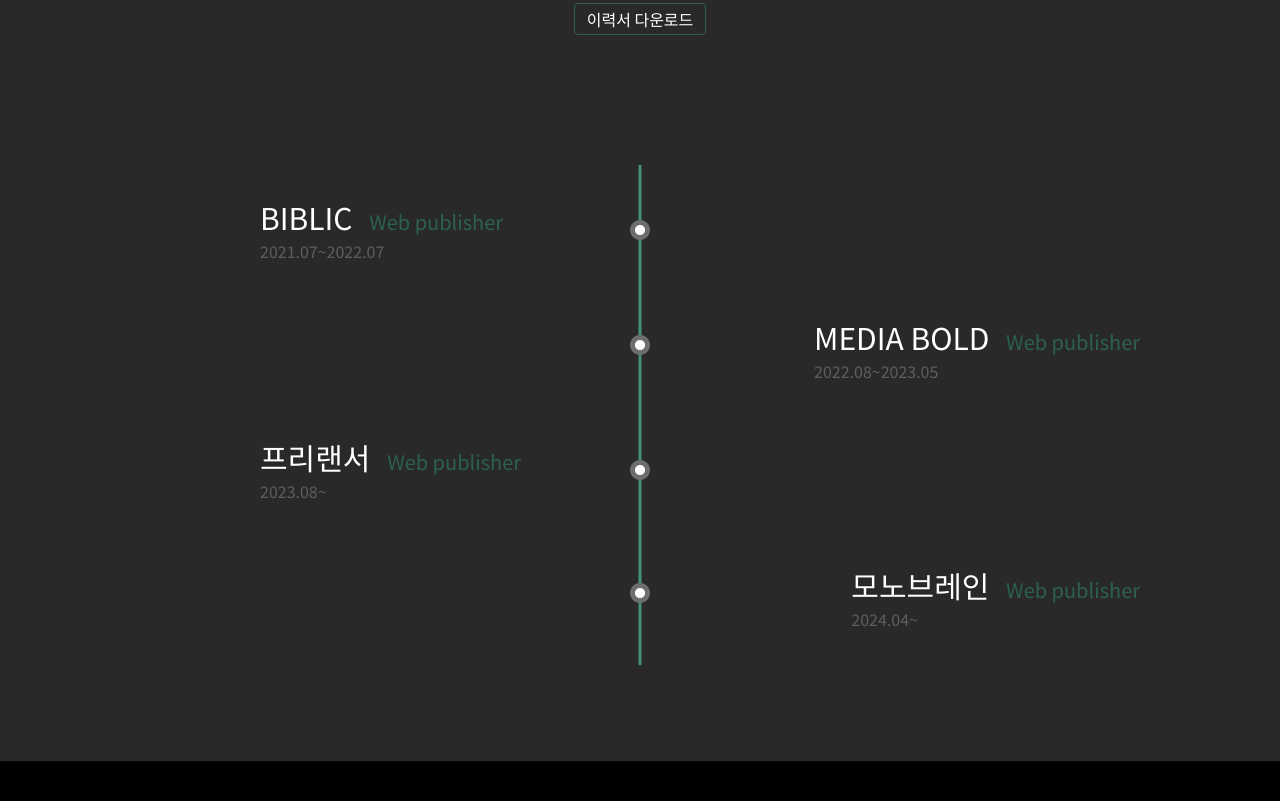
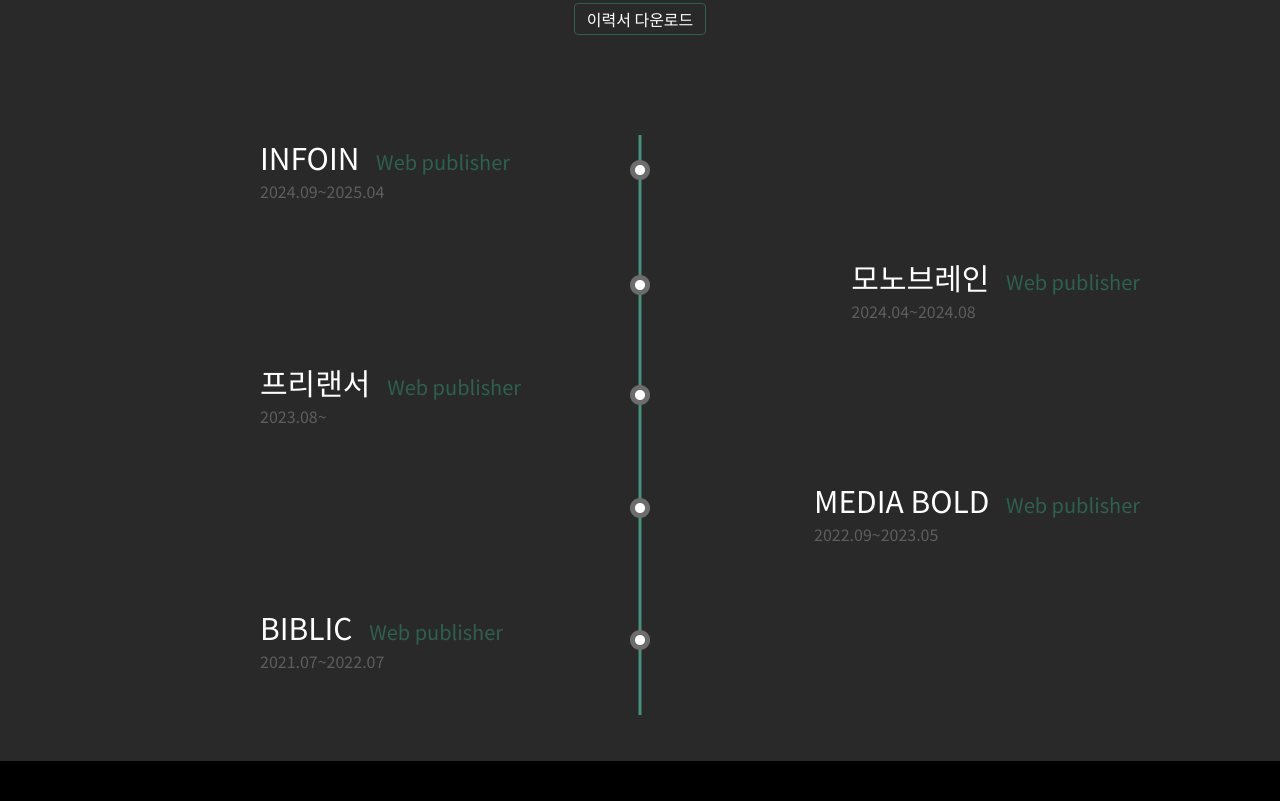
Before and after one commit to Hgracefield/Portfolio, a plain HTML site: page index.html in a window 1280 px wide. Shown: the part 939-1740 px from the top of the page. Drawn offline with nearby package versions, Linux system fonts and the light colour scheme; a web font is replaced by a local one.

Commit message:
경력 수정

```diff
--- a/css/style.scss
+++ b/css/style.scss
@@ -302,7 +302,7 @@
 }
 .page_2 .container {
   width: 100%;
-  margin-top: 130px;
+  margin-top: 100px;
   display: flex;
   flex-wrap: nowrap;
   justify-content: center;
@@ -314,22 +314,22 @@
     align-items: center;
     position: relative;
     .top {
-      height: 150px;
+      height: 120px;
       display: flex;
       justify-content: flex-start;
       width: 600px;
       position: relative;
-      padding-top: 30px;
+      padding-top: 0px;
       right: 80px;
 
       .com > span {
         position: absolute;
-        top: 55px;
+        top: 25px;
         left: 370px;
       }
     }
     .mid {
-      height: 120px;
+      height: 105px;
       display: flex;
       justify-content: flex-end;
       width: 600px;
@@ -350,7 +350,7 @@
       }
     }
     .bottom {
-      height: 150px;
+      height: 140px;
       display: flex;
       justify-content: flex-start;
       width: 600px;
@@ -377,7 +377,7 @@
   }
   .mid_bar {
     width: 3px;
-    height: 500px;
+    height: 580px;
     background: #5df0d086;
     position: absolute;
     left: 50%;
@@ -473,8 +473,7 @@
             height: 150px;
             border-radius: 50%;
             color: #fff;
-            background: #444
-              linear-gradient(to right, transparent 50%, var(--clr) 0);
+            background: #444 linear-gradient(to right, transparent 50%, var(--clr) 0);
             & > h3 {
               position: absolute;
               top: 43%;
@@ -1111,8 +1110,7 @@
               height: 100px;
               border-radius: 50%;
               color: #fff;
-              background: #444
-                linear-gradient(to right, transparent 50%, var(--clr) 0);
+              background: #444 linear-gradient(to right, transparent 50%, var(--clr) 0);
               & > h3 {
                 position: absolute;
                 top: 43%;
--- a/index.html
+++ b/index.html
@@ -72,15 +72,15 @@
           <div class="job_ex_cont">
             <div class="job_ex_container_pad top">
               <div class="com">
-                <p class="com_name">BIBLIC <span class="green">Web publisher</span></p>
-                <p class="gray">2021.07~2022.07</p>
+                <p class="com_name">INFOIN <span class="green">Web publisher</span></p>
+                <p class="gray">2024.09~2025.04</p>
                 <span><img src="img/position_dot_1.png" alt="" /></span>
               </div>
             </div>
             <div class="job_ex_container_pad mid">
               <div class="com">
-                <p class="com_name">MEDIA BOLD <span class="green">Web publisher</span></p>
-                <p class="gray">2022.08~2023.05</p>
+                <p class="com_name">모노브레인 <span class="green">Web publisher</span></p>
+                <p class="gray">2024.04~2024.08</p>
                 <span><img src="img/position_dot_1.png" alt="" /></span>
               </div>
             </div>
@@ -93,8 +93,15 @@
             </div>
             <div class="job_ex_container_pad mid _bot">
               <div class="com">
-                <p class="com_name">모노브레인 <span class="green">Web publisher</span></p>
-                <p class="gray">2024.04~</p>
+                <p class="com_name">MEDIA BOLD <span class="green">Web publisher</span></p>
+                <p class="gray">2022.09~2023.05</p>
+                <span><img src="img/position_dot_1.png" alt="" /></span>
+              </div>
+            </div>
+            <div class="job_ex_container_pad top">
+              <div class="com">
+                <p class="com_name">BIBLIC <span class="green">Web publisher</span></p>
+                <p class="gray">2021.07~2022.07</p>
                 <span><img src="img/position_dot_1.png" alt="" /></span>
               </div>
             </div>
```
Also changed, not shown: css/style.css.
